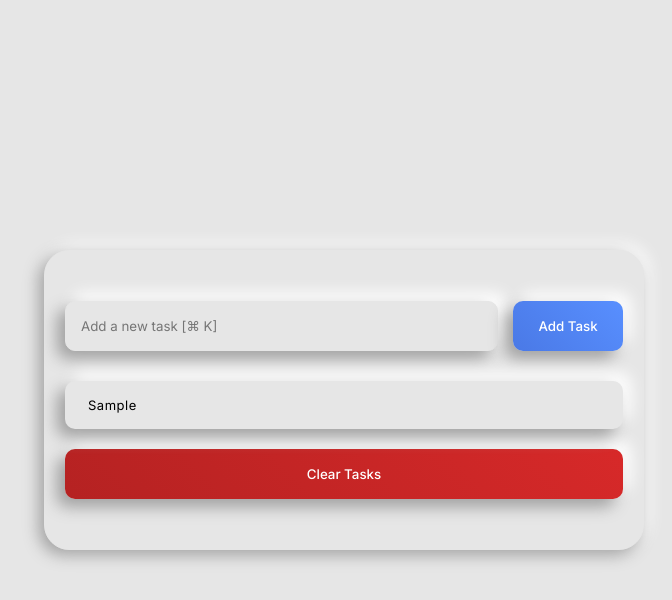
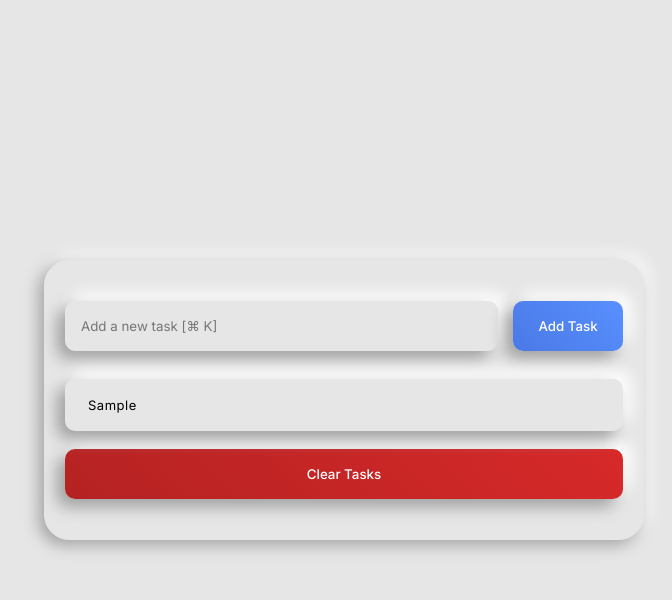
Before and after one commit to kjarmon7/kaitodolist, a website: page index.html in a window 1280 px wide. Both pictures are taken after typing "Sample" into the empty fields and a click on the button "Add Task". Shown: the whole page, without its empty margins (296-968 px from the left). Drawn offline with nearby package versions, Linux system fonts and the light colour scheme.

Commit message:
slight css changes

```diff
--- a/styles.css
+++ b/styles.css
@@ -20,7 +20,7 @@ body {
     width: 90%;
     max-width: 600px;
     background-color: #e6e6e6;
-    padding: 50px 20px;
+    padding: 40px 20px;
     margin: 100px;
     border: 1px solid #e6e6e6;
     border-radius: 25px;
@@ -98,7 +98,7 @@ body {
     display: flex;
     justify-content: space-between;
     align-items: center;
-    margin: 10px 0px;
+    margin: 8px 0px;
     padding: 13px;
     color: black;
     border-radius: 10px;
@@ -115,6 +115,7 @@ body {
 
 .text {
     margin: 3px 10px;
+    padding: 2px 0px;
     font-size: 13px;
     color: dark grey;
     font-weight: 400;
@@ -145,7 +146,6 @@ body {
     .material-symbols-outlined {
         display: block;
         color: grey;
-        /* background-color: #e6e6e6; */
         box-shadow:  -4px 4px 10px #b6b6b6, 4px -4px 10px #ffffff;
         transition: all 0.2s ease-out;
     }
```
